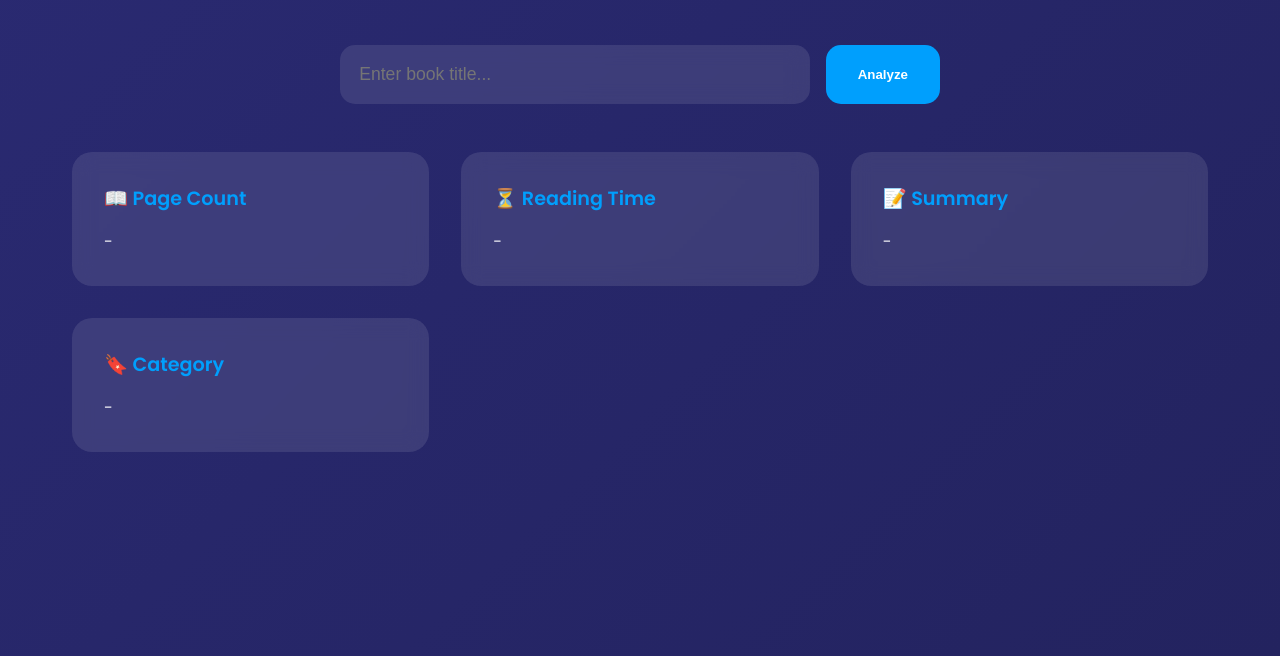
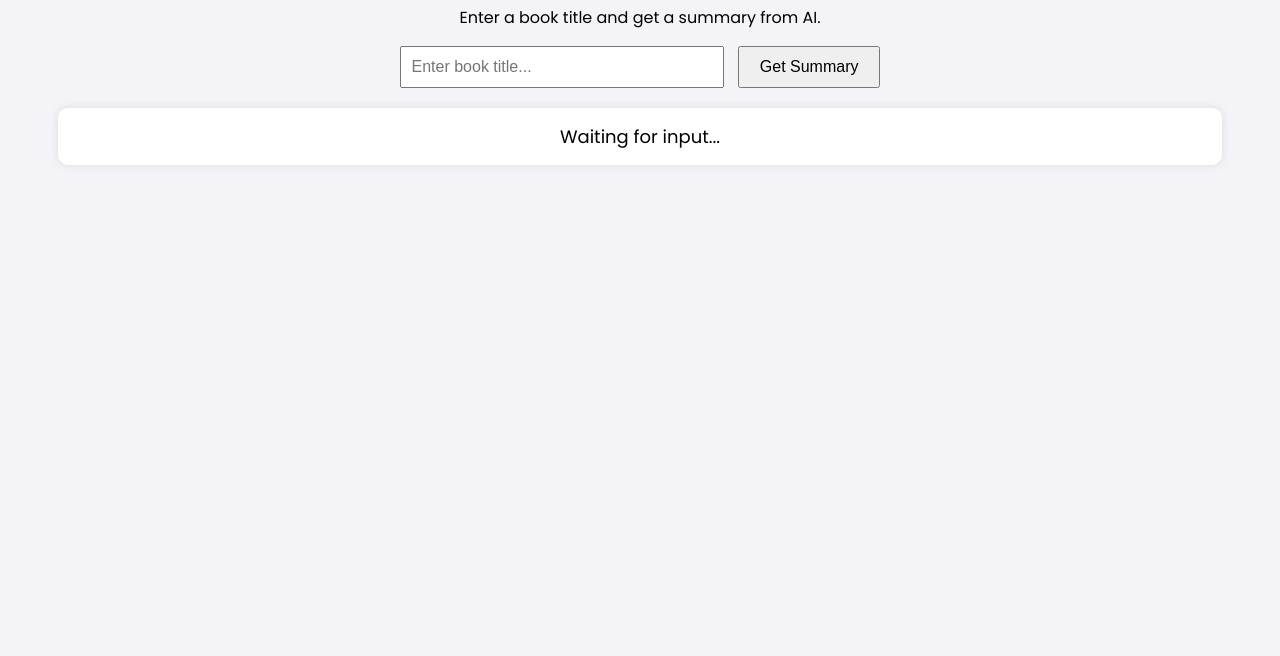
Before and after one commit to progprnv/ai-book-analyzer, a plain HTML site: page index.html in a window 1280 px wide. Shown: the part 144-800 px from the top of the page. Drawn offline with Linux system fonts and the light colour scheme.

Commit message:
Update index.html

```diff
--- a/index.html
+++ b/index.html
@@ -3,47 +3,47 @@
 <head>
     <meta charset="UTF-8">
     <meta name="viewport" content="width=device-width, initial-scale=1.0">
-    <title>BookMind AI - Smart Book Insights</title>
-    <link href="https://fonts.googleapis.com/css2?family=Poppins:wght@300;400;600&family=Montserrat:wght@700&display=swap" rel="stylesheet">
-    <link rel="stylesheet" href="styles.css">
+    <title>Book Summary AI</title>
+    <link href="https://fonts.googleapis.com/css2?family=Poppins:wght@300;400;600&display=swap" rel="stylesheet">
+    <style>
+        body {
+            font-family: 'Poppins', sans-serif;
+            text-align: center;
+            background: #f4f4f8;
+            padding: 50px;
+        }
+        input {
+            padding: 10px;
+            width: 300px;
+            font-size: 16px;
+        }
+        button {
+            padding: 10px 20px;
+            font-size: 16px;
+            cursor: pointer;
+            margin-left: 10px;
+        }
+        #response {
+            margin-top: 20px;
+            font-size: 18px;
+            white-space: pre-line;
+            background: #fff;
+            padding: 15px;
+            border-radius: 10px;
+            box-shadow: 0px 0px 10px rgba(0, 0, 0, 0.1);
+        }
+    </style>
 </head>
 <body>
-    <div class="container">
-        <header>
-            <h1>BookMind AI</h1>
-            <p>Discover books through artificial intelligence</p>
-        </header>
 
-        <div class="search-container">
-            <input type="text" placeholder="Enter book title..." id="bookInput">
-            <button onclick="processBook()">Analyze</button>
-        </div>
+    <h1>Book Summary AI</h1>
+    <p>Enter a book title and get a summary from AI.</p>
 
-        <div class="loading" id="loading">
-            Analyzing book with AI...
-        </div>
+    <input type="text" id="bookInput" placeholder="Enter book title..." />
+    <button onclick="getBookSummary()">Get Summary</button>
 
-        <div class="results-grid" id="results">
-            <div class="result-card">
-                <div class="result-title">📖 Page Count</div>
-                <div class="result-content" id="pageCount">-</div>
-            </div>
-            <div class="result-card">
-                <div class="result-title">⏳ Reading Time</div>
-                <div class="result-content" id="readingTime">-</div>
-            </div>
-            <div class="result-card">
-                <div class="result-title">📝 Summary</div>
-                <div class="result-content" id="summary">-</div>
-            </div>
-            <div class="result-card">
-                <div class="result-title">🔖 Category</div>
-                <div class="result-content" id="category">-</div>
-            </div>
-        </div>
-    </div>
+    <div id="response">Waiting for input...</div>
 
-    <script src="script.js" defer></script>
-
+    <script src="script.js"></script>
 </body>
 </html>
```
